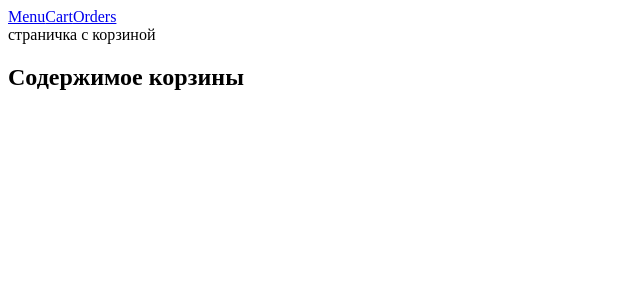
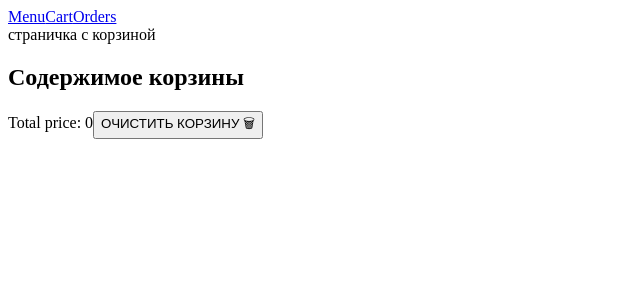
Before and after one commit to w1nterm00n/pizza-cartel, a React (Vite) app: page /cart in a window 1280 px wide. Shown: the top 300 px of the page, without its empty margins (0-640 px from the left). Built offline with nearby package versions, Linux system fonts and the light colour scheme.

Commit message:
add cart clearing and display of total price

```diff
--- a/src/features/cart/CartList.jsx
+++ b/src/features/cart/CartList.jsx
@@ -1,6 +1,11 @@
 import { useDispatch, useSelector } from 'react-redux';
 import './CartList.css';
-import { pizzaDeleted, pizzaDecrease, pizzaIncrease } from './cartSlice';
+import {
+  pizzaDeleted,
+  pizzaDecrease,
+  pizzaIncrease,
+  cartCleared,
+} from './cartSlice';
 
 export const CartList = () => {
   const items = useSelector((state) => state.cart);
@@ -15,11 +20,19 @@ export const CartList = () => {
   const decreasePizza = (id) => {
     dispatch(pizzaDecrease(id));
   };
+  const clearCart = () => {
+    dispatch(cartCleared());
+  };
 
   const itemsFullData = items.map((item) => {
     const pizza = pizzas.find((p) => p.id === item.pizzaId);
     return { ...pizza, amount: item.amount, id: item.id, pizzaId: pizza.id };
   });
+
+  const totalPrice = itemsFullData.reduce(
+    (sum, item) => sum + item.price * item.amount,
+    0,
+  );
 
   return (
     <section>
@@ -79,6 +92,12 @@ export const CartList = () => {
           </li>
         ))}
       </ul>
+
+      <span>Total price: {totalPrice}</span>
+
+      <button type="button" onClick={() => clearCart()}>
+        ОЧИСТИТЬ КОРЗИНУ 🗑
+      </button>
     </section>
   );
 };
--- a/src/features/cart/cartSlice.js
+++ b/src/features/cart/cartSlice.js
@@ -32,9 +32,17 @@ const cartSlice = createSlice({
         state.splice(index, 1);
       }
     },
+    cartCleared(state) {
+      state.splice(0);
+    },
   },
 });
 
-export const { pizzaAdded, pizzaDeleted, pizzaDecrease, pizzaIncrease } =
-  cartSlice.actions;
+export const {
+  pizzaAdded,
+  pizzaDeleted,
+  pizzaDecrease,
+  pizzaIncrease,
+  cartCleared,
+} = cartSlice.actions;
 export default cartSlice.reducer;
```
